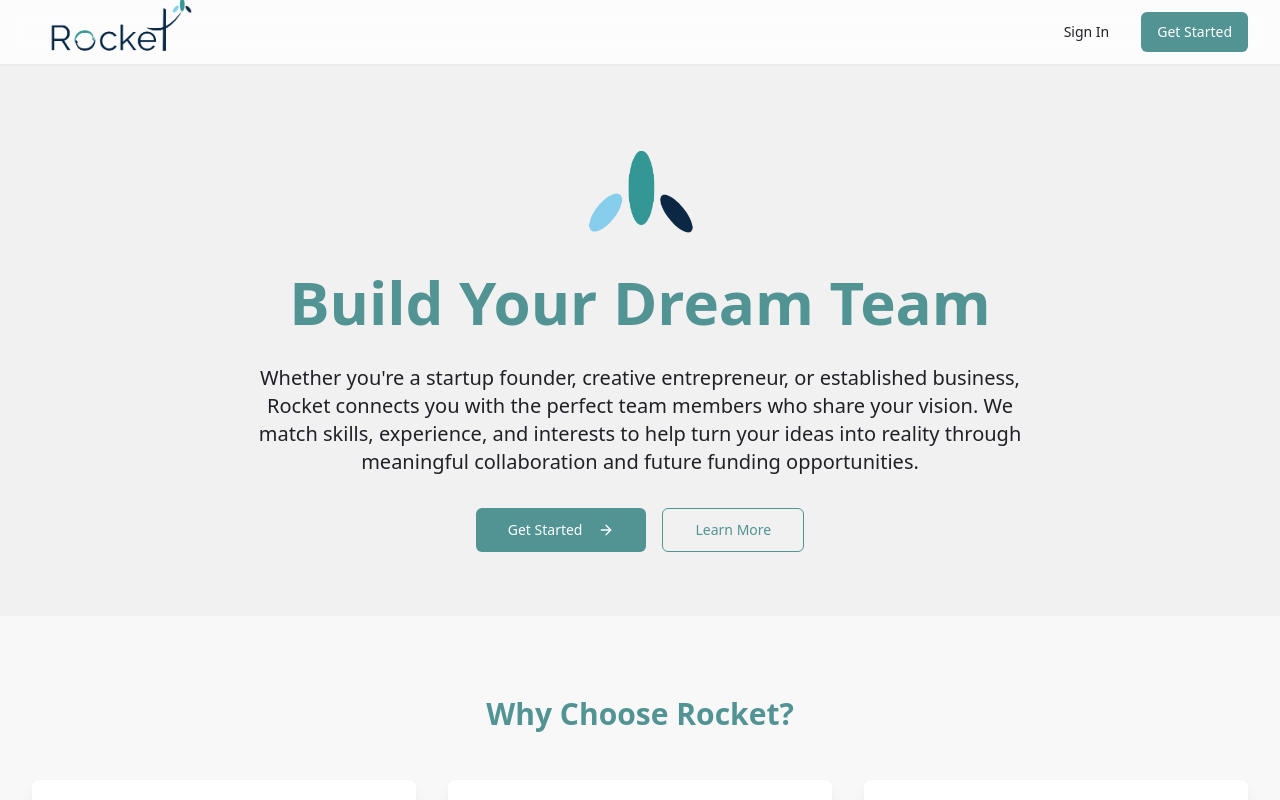
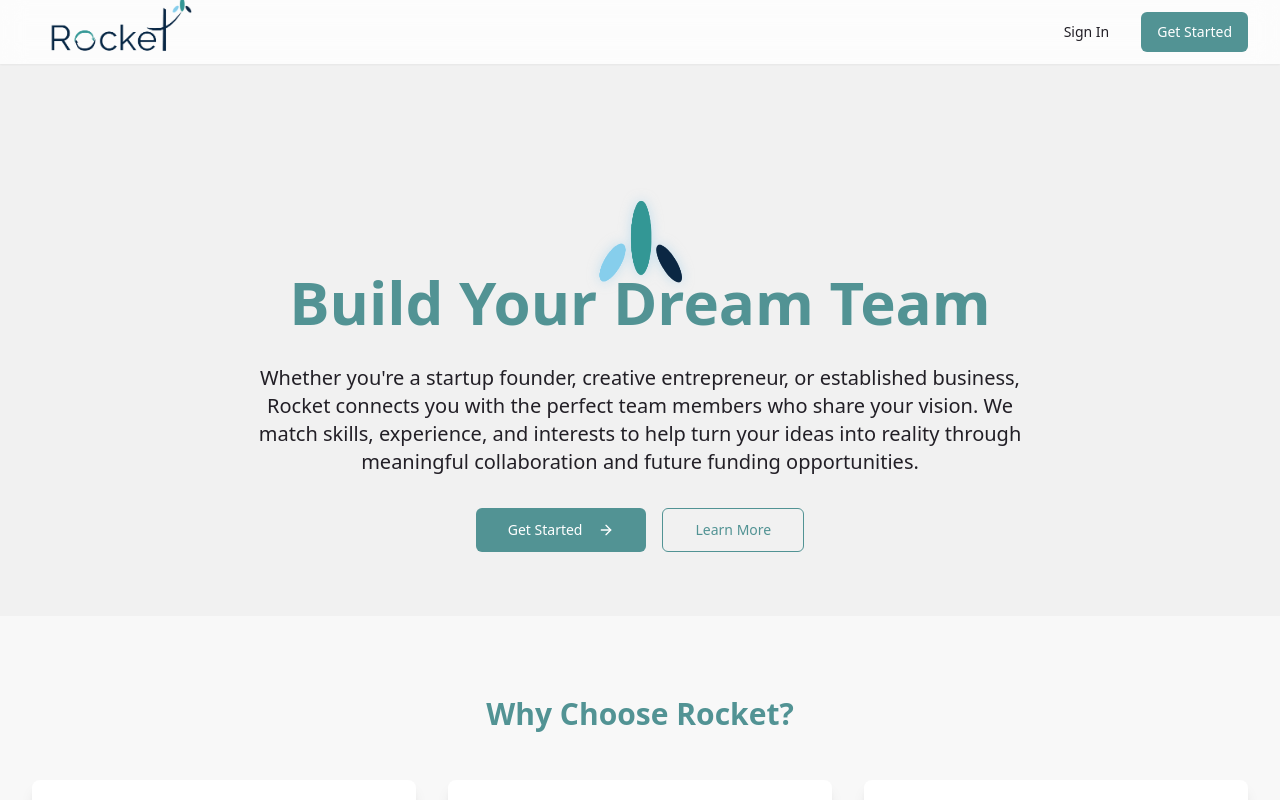
Before and after one commit to camdeardon/rocket-9012032c, a React (Vite) app: page / in a window 1280 px wide. Shown: the top 800 px of the page. Built offline with nearby package versions, Linux system fonts and the light colour scheme.

Commit message:
Animate logo on scroll
Added animation to the logo to make it move around the screen as the user scrolls.

```diff
--- a/src/index.css
+++ b/src/index.css
@@ -44,3 +44,9 @@
 .hover-lift {
   @apply transition-transform duration-200 hover:-translate-y-1;
 }
+
+.flying-logo {
+  transition: transform 0.5s cubic-bezier(0.4, 0, 0.2, 1);
+  will-change: transform;
+  z-index: 10;
+}
--- a/src/pages/Index.tsx
+++ b/src/pages/Index.tsx
@@ -1,9 +1,34 @@
 import { Button } from "@/components/ui/button";
 import { ArrowRight, Users, Rocket, Brain, CheckCircle } from "lucide-react";
 import { useNavigate } from "react-router-dom";
+import { useEffect, useRef, useState } from "react";
 
 const Index = () => {
   const navigate = useNavigate();
+  const logoRef = useRef<HTMLImageElement>(null);
+  const [scrollPosition, setScrollPosition] = useState(0);
+
+  useEffect(() => {
+    const handleScroll = () => {
+      const position = window.scrollY;
+      setScrollPosition(position);
+
+      if (logoRef.current) {
+        // Calculate movement based on scroll position
+        const rotationAmount = position * 0.1;
+        const xMovement = Math.sin(position * 0.01) * 100;
+        const yMovement = Math.cos(position * 0.01) * 50;
+
+        logoRef.current.style.transform = `
+          translate(${xMovement}px, ${yMovement}px)
+          rotate(${rotationAmount}deg)
+        `;
+      }
+    };
+
+    window.addEventListener("scroll", handleScroll);
+    return () => window.removeEventListener("scroll", handleScroll);
+  }, []);
 
   return (
     <div className="min-h-screen bg-background">
@@ -38,12 +63,19 @@ const Index = () => {
         {/* Hero Section */}
         <section className="max-w-7xl mx-auto px-4 sm:px-6 lg:px-8 pt-20 pb-16">
           <div className="text-center space-y-8">
-            <div className="flex justify-center mb-8">
-              <img
-                src="/lovable-uploads/35a51d87-fe5a-4e06-9a5a-ae308d831a6f.png"
-                alt="Rocket Logo"
-                className="h-24 w-auto animate-fade-in"
-              />
+            <div className="flex justify-center mb-8 relative">
+              <div className="w-24 h-24 relative overflow-visible">
+                <img
+                  ref={logoRef}
+                  src="/lovable-uploads/35a51d87-fe5a-4e06-9a5a-ae308d831a6f.png"
+                  alt="Rocket Logo"
+                  className="h-24 w-auto absolute transition-transform duration-300 ease-out"
+                  style={{
+                    transformOrigin: 'center center',
+                    filter: 'drop-shadow(0 0 6px rgba(150, 204, 233, 0.5))'
+                  }}
+                />
+              </div>
             </div>
             <h1 className="text-4xl sm:text-5xl lg:text-6xl font-bold text-primary">
               Build Your Dream Team
```
